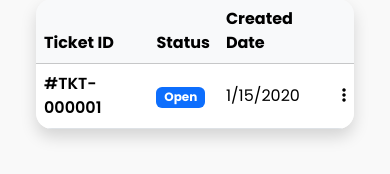
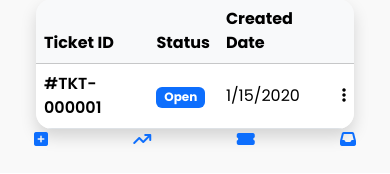
Before and after one commit to Sanyam122/AI-Helpdesk-System, a Node server app: page /tickets in a window 390 px wide. Shown: the part 672-846 px from the top of the page. After the commit the page ends 818 px from the top, so only its background shows below. Run offline with Node 20, Linux system fonts and the light colour scheme; a user stored in the database is signed in; tables that the repository leaves empty hold one stand-in row (values such as "Sample post"); some libraries are stand-ins or nearby versions.

Commit message:
Frontend changes

```diff
--- a/public/Chatbot/helpdeskChatbot.html
+++ b/public/Chatbot/helpdeskChatbot.html
@@ -26,7 +26,7 @@
       font-family: 'Inter', sans-serif;
       background: #080d17;
       margin: 0;
-      height: 100vh;
+      height: 90vh !important;
       display: flex;
       align-items: stretch;
       justify-content: center;
@@ -34,7 +34,7 @@
 
     /* ── Chat window ── */
     #chat-window {
-      width: 100%; height: 450px;
+      width: 100%; height: 400px;
       background: var(--navy);
       border-radius: var(--radius);
       border: 1px solid var(--navy-border);
@@ -297,7 +297,7 @@
 <body>
 
   <!-- Chat window -->
-  <div id="chat-window">
+  <div id="chat-window" >
 
     <!-- Header -->
     <div class="chat-header">
--- a/public/css/Style.css
+++ b/public/css/Style.css
@@ -55,7 +55,7 @@ nav {
 
 /* dashboard */
 .dashboard-container {
-  height: 91.5vh !important;
+  height: 91vh !important;
 }
 
 /*sidebar */
--- a/views/Dashboard.ejs
+++ b/views/Dashboard.ejs
@@ -4,7 +4,7 @@
 <%- include("layouts/navbar.ejs") %>
 
 <!-- MAIN LAYOUT -->
-<div class="container-fluid">
+<div class="container-fluid ">
   <div class="row dashboard-container">
 
     <!-- Sidebar -->
@@ -52,7 +52,8 @@
       <div class="container mt-3 me-4">
         <iframe
           src="/Chatbot/helpdeskChatbot.html"
-          style="width: 100%; height: 450px; border: none; border-radius: 16px;">
+          style="width: 100%; height: 400px; border: none; border-radius: 16px;">
+
         </iframe>
       </div>
 
@@ -60,6 +61,7 @@
 
   </div>
 </div>
+<%- include("layouts/mobileNav.ejs") %>
 
 <script>
 function getPriorityDotClass(priority) {
--- a/views/Tickets.ejs
+++ b/views/Tickets.ejs
@@ -38,14 +38,14 @@
 <!-- NAVBAR -->
 <%- include("layouts/navbar.ejs") %>
 <!-- MAIN LAYOUT -->
-<div class="container-fluid">
+<div class="container-fluid ">
   <div class="row">
 
     <!-- SIDEBAR (DEFAULT BOOTSTRAP) -->
      <%- include("layouts/sidebar") %>
 
     <!-- MAIN CONTENT -->
-    <main class="col-lg-10 col-md-9 col-12 px-4">
+    <main class="col-lg-10 col-md-11 col-12 px-4 h-100">
 
       <!-- HEADER -->
       <div class="d-flex justify-content-between align-items-center mt-3 flex-wrap">
@@ -56,13 +56,13 @@
           </p>
         </div>
 
-        <button class="btn btn-primary shadow-2 mt-2 mt-md-0">
+        <button class="btn btn-primary shadow-2 mt-2 mt-md-0 d-sm-none">
           Create New Ticket
         </button>
       </div>
 
       <!-- CARDS -->
-      <div class="row g-3 mt-2">
+      <div class="row g-3  mt-2">
 
         <div class="col-md-4">
           <div class="progressCard shadow-2 d-flex align-items-center rounded-4 p-3">
@@ -157,3 +157,4 @@
     </main>
   </div>
 </div>
+<%- include("layouts/mobileNav.ejs") %>
--- a/views/create.ejs
+++ b/views/create.ejs
@@ -114,7 +114,7 @@
               analysis will be performed on ticket contents.
             </p>
 
-            <button class="btn btn-primary btn-lg me-md-5">
+            <button class="btn btn-primary btn-lg me-md-6 ms-4">
               Submit Ticket
               <svg
                 xmlns="http://www.w3.org/2000/svg"
--- /dev/null
+++ b/views/layouts/mobileNav.ejs
@@ -0,0 +1,27 @@
+
+<nav class="  d-sm-none position-fixed bottom-0  w-100 bg-transparent " >
+<div class="nav-item ms-4">
+    <a href="/helpdesk/newTicket">
+        <i class="fa-solid fa-square-plus"></i>
+    </a>
+</div>
+
+<div class="nav-item">
+    <a href="/performance">
+        <i class="fa-solid fa-arrow-trend-up" style="size: 40px;" ></i>
+    </a>
+</div>
+
+<div class="nav-item" style="size: 40px;">
+    <a href="/tickets">
+        <i class="fa-solid fa-ticket-simple"></i>
+    </a>
+</div>
+
+<div class="nav-item me-4" style="size: 40px;">
+    <a href="/inbox">
+         <i class="fa-solid fa-inbox"></i>
+    </a>
+</div>
+
+</nav>
--- a/views/performance.ejs
+++ b/views/performance.ejs
@@ -110,7 +110,7 @@
 
       <!---------- Chart ---------->
 
-      <div class="card p-4 shadow rounded-4 w-100 mt-4">
+      <div class="card p-4 shadow rounded-4 w-100 mt-4 d-none d-md-block">
         <div class="chart-container">
           <canvas id="ticketChart"></canvas>
         </div>
@@ -145,6 +145,7 @@
     </div>
   </div>
 </div>
+<%- include("layouts/mobileNav.ejs") %>
 
 <script src="https://cdn.jsdelivr.net/npm/chart.js"></script>
 
```
